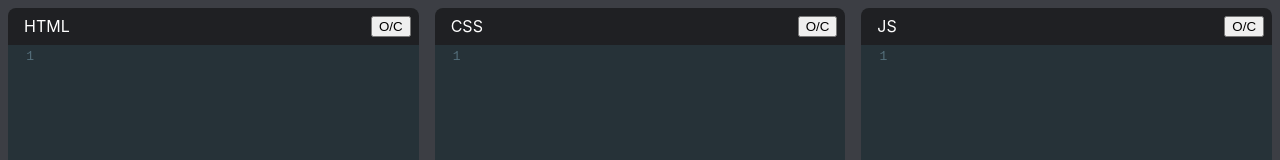
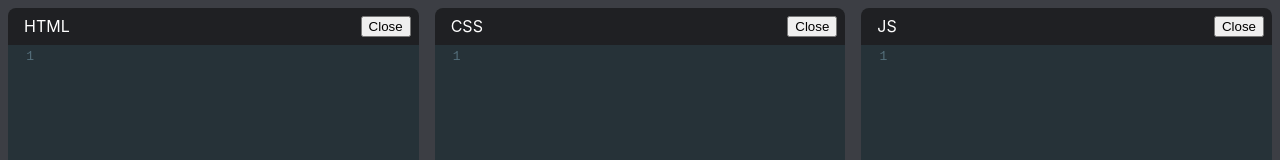
Before and after one commit to alexleybourne/ReactCodepen, a React (Create React App) app: page / in a window 1280 px wide. Shown: the top 160 px of the page. Built offline with nearby package versions, Linux system fonts and the light colour scheme.

Commit message:
Basic closing of panels

```diff
--- a/src/components/Editor.js
+++ b/src/components/Editor.js
@@ -1,4 +1,4 @@
-import React from 'react'
+import React, { useState } from 'react'
 import 'codemirror/lib/codemirror.css'
 import 'codemirror/theme/material.css'
 import 'codemirror/mode/xml/xml'
@@ -14,15 +14,17 @@ export default function Editor(props) {
         onChange
     } = props
 
+    const [open, setOpen] = useState(true)
+
     const handleChange = (editor, data, value) => {
         onChange(value)
     }
 
     return (
-        <div className="editor-container">
+        <div className={`editor-container ${open? '' : 'closed'}`}>
             <div className="editor-title">
                 {displayName}
-                <button>O/C</button>
+                <button onClick={ () => setOpen(!open)}>{open ? 'Close' : 'Open'}</button>
             </div>
             <ControlledEditor
                 onBeforeChange={handleChange}
@@ -33,7 +35,8 @@ export default function Editor(props) {
                     lint: true,
                     mode: language,
                     theme: 'material',
-                    lineNumbers: true
+                    lineNumbers: true,
+                    autoCloseTags: true,
                 }}
             />
         </div>
--- a/src/index.css
+++ b/src/index.css
@@ -22,6 +22,7 @@ body {
   flex-direction: column;
   padding: .5rem;
   background-color:hsl(225, 6%, 25%);
+  transition-duration: 0.2s;
 }
 
 .editor-title {
@@ -42,3 +43,7 @@ body {
 .CodeMirror {
   height: 100% !important;
 }
+
+.closed {
+  flex-grow: 0;
+}
```
